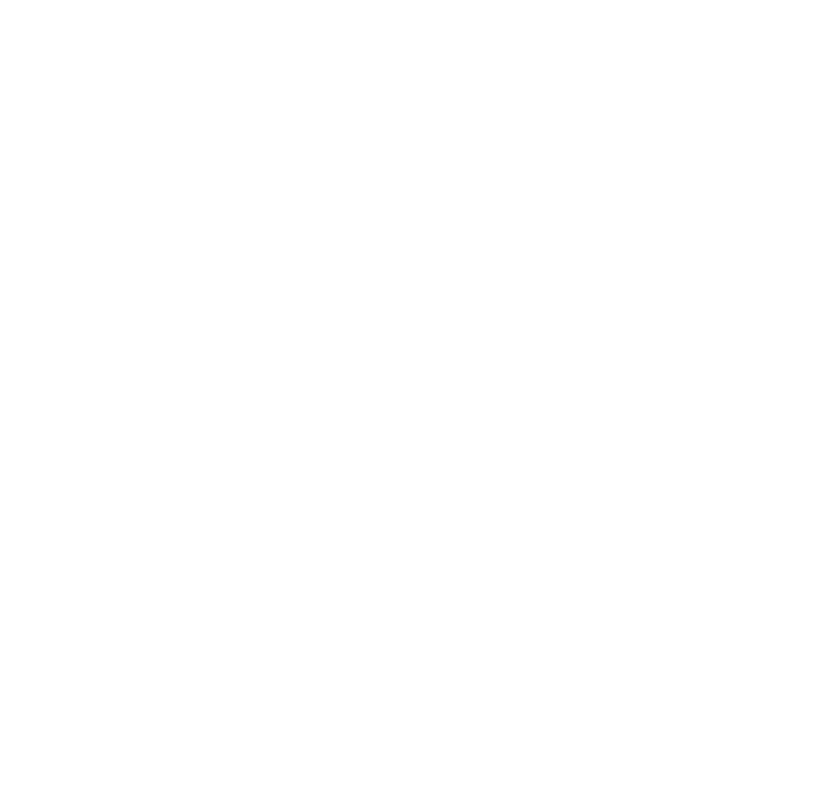
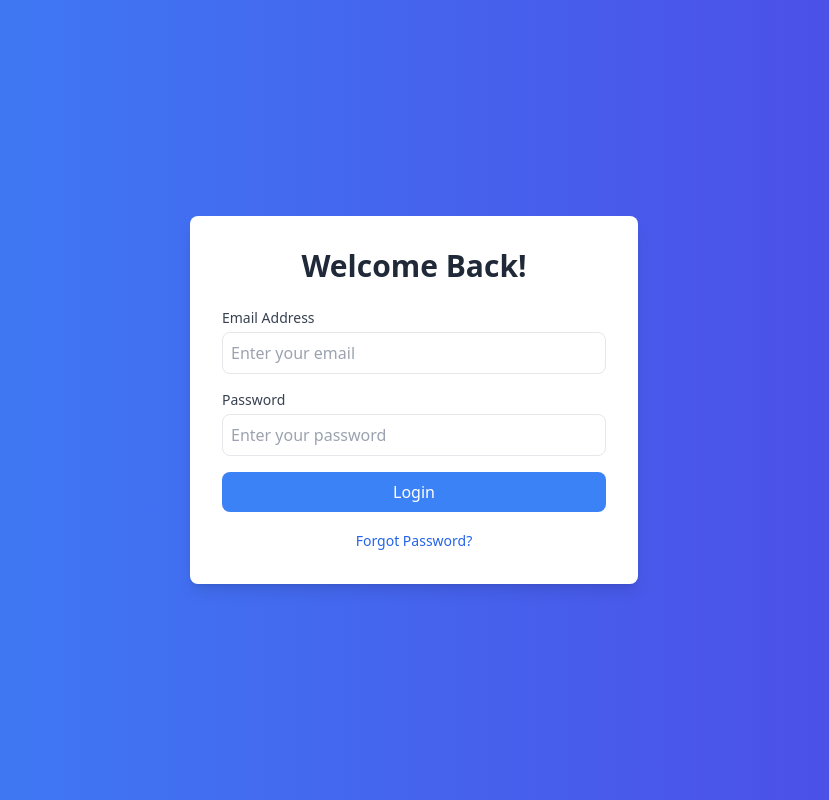
Before and after one commit to String-slicer/Xerox-Delivery-app, a React (Vite) app in the folder frontend/: page /login in a window 1280 px wide. Before the commit this address had no page. Shown: the whole page, without its empty margins (226-1055 px from the left). Built offline with nearby package versions, Linux system fonts and the light colour scheme.

Commit message:
login page added

```diff
--- a/frontend/src/App.jsx
+++ b/frontend/src/App.jsx
@@ -2,12 +2,14 @@ import React from 'react'
 import {Route, Routes} from 'react-router-dom'
 import LandingPage from './Pages/LandingPage'
 import SignupPage from './Pages/signup'
+import LoginPage from './Pages/loginpage'
 function App() {
   return (
     <div>
       <Routes>
         <Route path="/" element={<LandingPage />} />
         <Route path="/signup" element={<SignupPage/>} />
+        <Route path="/login" element={<LoginPage/>} />
       </Routes>
     </div>
   )
--- a/frontend/src/Pages/LandingPage.jsx
+++ b/frontend/src/Pages/LandingPage.jsx
@@ -48,7 +48,7 @@ const LandingPage = () => {
         <h3 className="text-3xl font-semibold mb-6">Ready to Experience the Future of Document Delivery?</h3>
         <p className="text-xl mb-8">Join us now to get started with secure document sharing and real-time tracking.</p>
         <a
-          href="#signup"
+          href="signup"
           className="bg-[#0E0A19] text-yellow-400 font-semibold px-8 py-4 rounded-full shadow-lg transition transform hover:scale-105 hover:bg-yellow-500"
         >
           Sign Up Now
--- /dev/null
+++ b/frontend/src/Pages/loginpage.jsx
@@ -0,0 +1,110 @@
+import React, { useState } from "react";
+
+const LoginPage = () => {
+  const [formData, setFormData] = useState({
+    email: "",
+    password: "",
+  });
+
+
+  const [loginError, setLoginError] = useState("");
+  const handleChange = (e) => {
+    setFormData({
+      ...formData,
+      [e.target.name]: e.target.value,
+    });
+  };
+
+
+  const handleSubmit = async (e) => {
+    e.preventDefault();
+
+    try {
+      const response = await fetch("http://localhost:4000/User/login", {
+        method: "POST",
+        headers: {
+          "Content-Type": "application/json",
+        },
+        body: JSON.stringify({email:formData.email,password:formData.password}),
+      });
+
+      const data = await response.json();
+      if (data.success) {
+        alert("Login successful!");
+      } else {
+        setLoginError(data.message || "Invalid credentials");
+      }
+    } catch (error) {
+      console.error("Error during login:", error.message);
+      setLoginError("An error occurred during login. Please try again.");
+    }
+  };
+
+
+  return (
+    <div className="min-h-screen flex items-center justify-center bg-gradient-to-r from-blue-500 to-indigo-600">
+      <div className="bg-white p-8 rounded-lg shadow-lg w-full max-w-md">
+        <h2 className="text-3xl font-bold text-center text-gray-800 mb-6">
+          Welcome Back!
+        </h2>
+        <form onSubmit={handleSubmit} className="space-y-4">
+          <div>
+            <label
+              htmlFor="email"
+              className="block text-sm font-medium text-gray-700"
+            >
+              Email Address
+            </label>
+            <input
+              type="email"
+              id="email"
+              name="email"
+              value={formData.email}
+              onChange={handleChange}
+              placeholder="Enter your email"
+              className="mt-1 p-2 w-full border rounded-lg focus:outline-none focus:ring-2 focus:ring-blue-400"
+              required
+            />
+          </div>
+
+          <div>
+            <label
+              htmlFor="password"
+              className="block text-sm font-medium text-gray-700"
+            >
+              Password
+            </label>
+            <input
+              type="password"
+              id="password"
+              name="password"
+              value={formData.password}
+              onChange={handleChange}
+              placeholder="Enter your password"
+              className="mt-1 p-2 w-full border rounded-lg focus:outline-none focus:ring-2 focus:ring-blue-400"
+              required
+            />
+          </div>
+
+          <button
+            type="submit"
+            className="w-full bg-blue-500 text-white py-2 rounded-lg hover:bg-blue-600 focus:outline-none focus:ring-2 focus:ring-blue-400"
+          >
+            Login
+          </button>
+        </form>
+
+        <div className="text-center mt-4">
+          <button
+            type="button"
+            className="text-sm text-blue-600 hover:underline focus:outline-none"
+          >
+            Forgot Password?
+          </button>
+        </div>
+      </div>
+    </div>
+  );
+};
+
+export default LoginPage;
```
Also changed, not shown: 2 other files (tests, documents, lock files or other folders).
